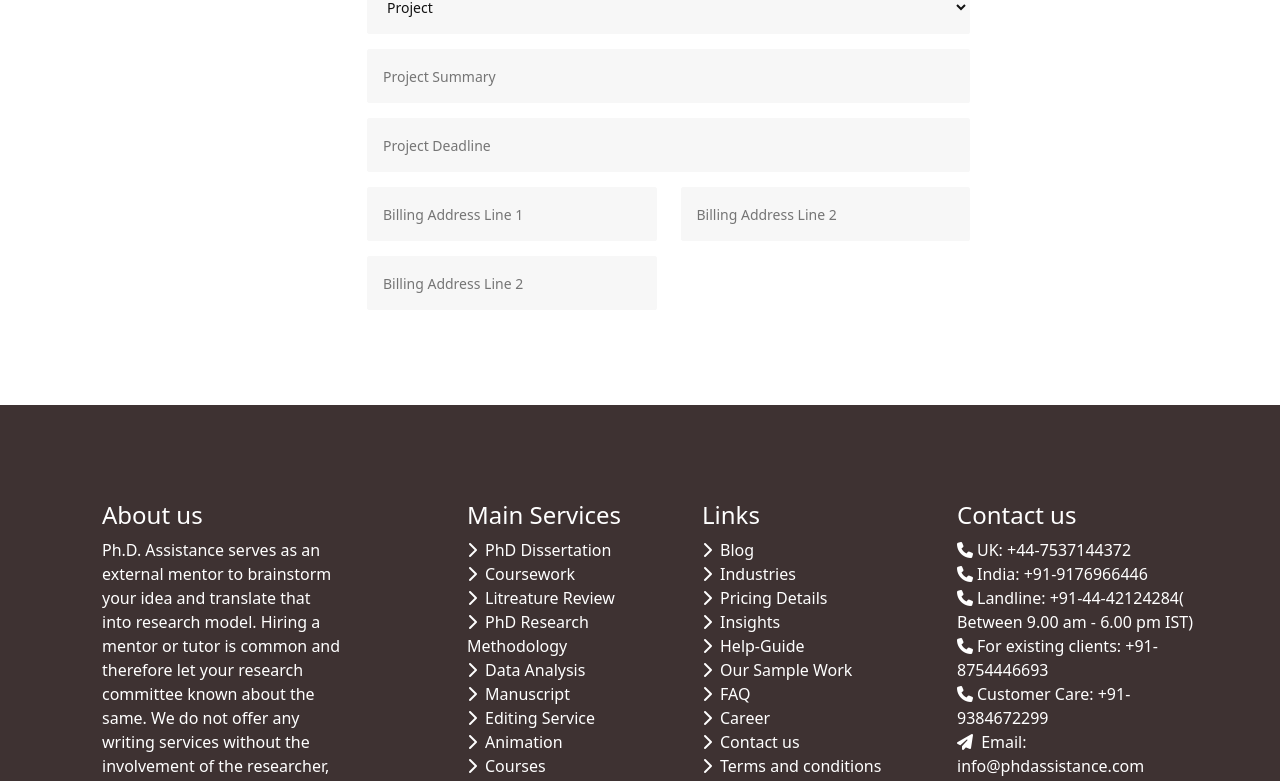
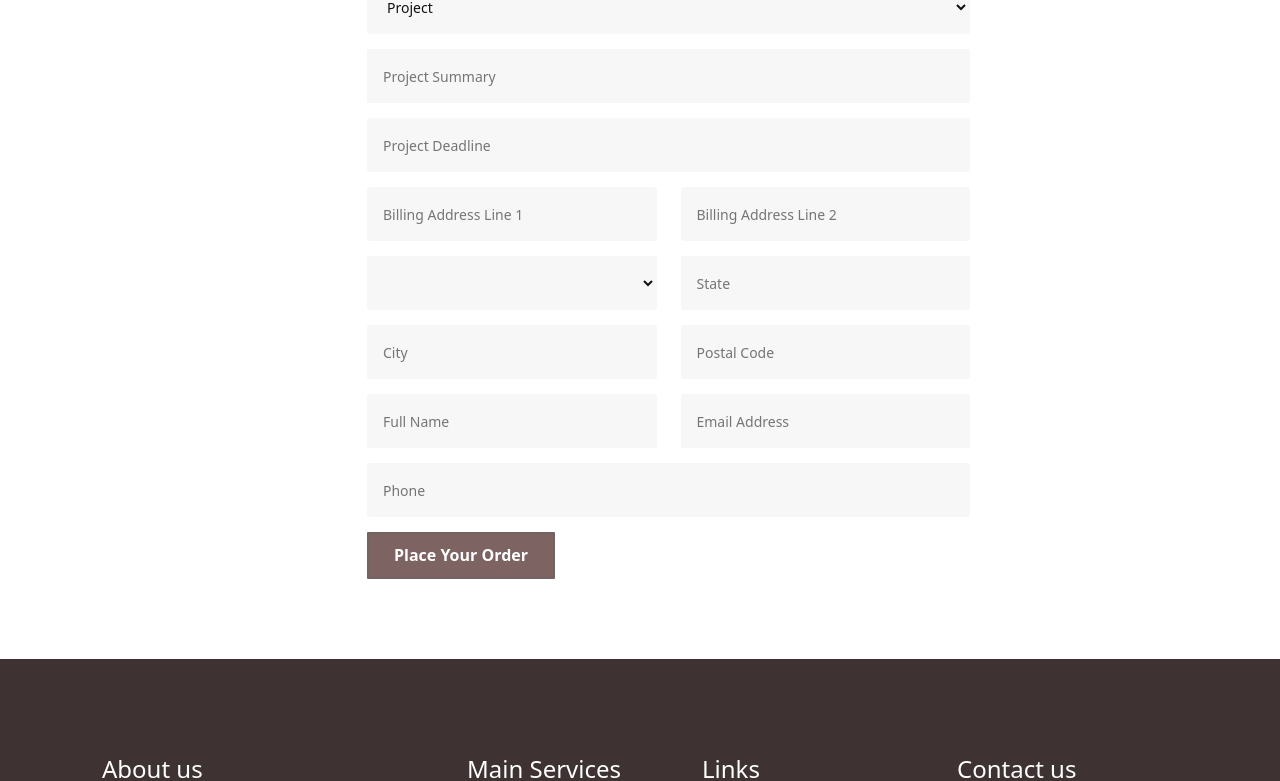
Before and after one commit to bhuvn3sh/Phd-Assistance, a React (Create React App) app: page /order-now in a window 1280 px wide. Shown: the part 606-1387 px from the top of the page. Built offline with nearby package versions, Linux system fonts and the light colour scheme.

Commit message:
order now page added

```diff
--- a/src/pages/order-now/Order.jsx
+++ b/src/pages/order-now/Order.jsx
@@ -79,9 +79,38 @@
                                     </div>
                                     <div className="clearfix"></div>
                                     <div className="col-md-6 col-sm-6 co-xs-6 form-group">
-                                        <input id="project_country" type="text" name="project_country" placeholder="Billing Address Line 2" />
+                                        <select id="project_country" name="project_country" class="selectpicker countrypicker"></select>
                                         <span id="address2_msg"></span>
                                     </div>
+                                    <div className="col-md-6 col-sm-6 co-xs-6 form-group">
+                                        <input id="project_state" type="text" name="project_state" placeholder="State" />
+                                        <span id="state_msg"></span>
+                                    </div>
+                                    <div className="col-md-6 col-sm-6 co-xs-6 form-group">
+                                        <input id="project_city" type="text" name="project_city" placeholder="City" />
+                                        <span id="city_msg"></span>
+                                    </div>
+                                    <div className="col-md-6 col-sm-6 co-xs-6 form-group">
+                                        <input id="project_pcode" type="text" name="project_pcode" placeholder="Postal Code" />
+                                        <span id="pcode_msg"></span>
+                                    </div>
+                                    <div className="col-md-6 col-sm-6 co-xs-6 form-group">
+                                        <input id="project_pname" type="text" name="project_pname" placeholder="Full Name" />
+                                        <span id="pname_msg"></span>
+                                    </div>
+                                    <div className="col-md-6 col-sm-6 co-xs-6 form-group">
+                                        <input id="project_pemail" type="email" name="project_pemail" placeholder="Email Address" />
+                                        <span id="pemail_msg"></span>
+                                    </div>
+                                    <div className="col-md-12 col-sm-12 co-xs-12 form-group">
+                                        <input id="project_pcontact" className="isNumber" type="text" name="project_pcontact" placeholder="Phone" />
+                                        <span id="pcontact_msg"></span>
+                                    </div>
+                                    <span id="TxtBoxUSD"></span>
+                                    <span id="TxtBoxINR"></span>
+                                </div>
+                                <div className="order-button">
+                                  <button id="submit" className="theme-btn btn-style" type="submit" name="submit">Place Your Order</button>
                                 </div>
                             </form>
                         </div>
--- a/src/pages/order-now/order.css
+++ b/src/pages/order-now/order.css
@@ -31,7 +31,6 @@
 
 .default-form select {
     cursor: pointer;
-    /* background: #fff url(../images/icons/icon-select.png) right center no-repeat; */
 }
 
 .default-form input[type="email"],
@@ -53,3 +52,33 @@
 .default-form select option {
     text-indent: 15px;
 }
+.order-button{
+    text-align: left;
+}
+.btn-style:hover {
+    border-color: #3e3232 !important;
+    background: #3e3232;
+  }
+.btn-style {
+    position: relative;
+    padding: 8px 25px 9px;
+    line-height: 26px;
+    text-transform: capitalize;
+    background: #7e6363;
+    color: #fff !important;
+    font-size: 16px;
+    font-weight: 600;
+    border: 2px solid #736363 !important;
+    border-radius: 1px;
+}
+
+.theme-btn{
+    display: inline-block;
+    -webkit-transition: all 0.3s ease;
+}
+
+.default-form input:focus, .default-form select:focus, .default-form textarea:focus {
+    outline: 2px solid #5e3c3c; /* Green outline */
+      outline-offset: 2px; /* Space between the input box and the outline */
+      box-shadow: none; /* Remove default box-shadow */
+}
```
